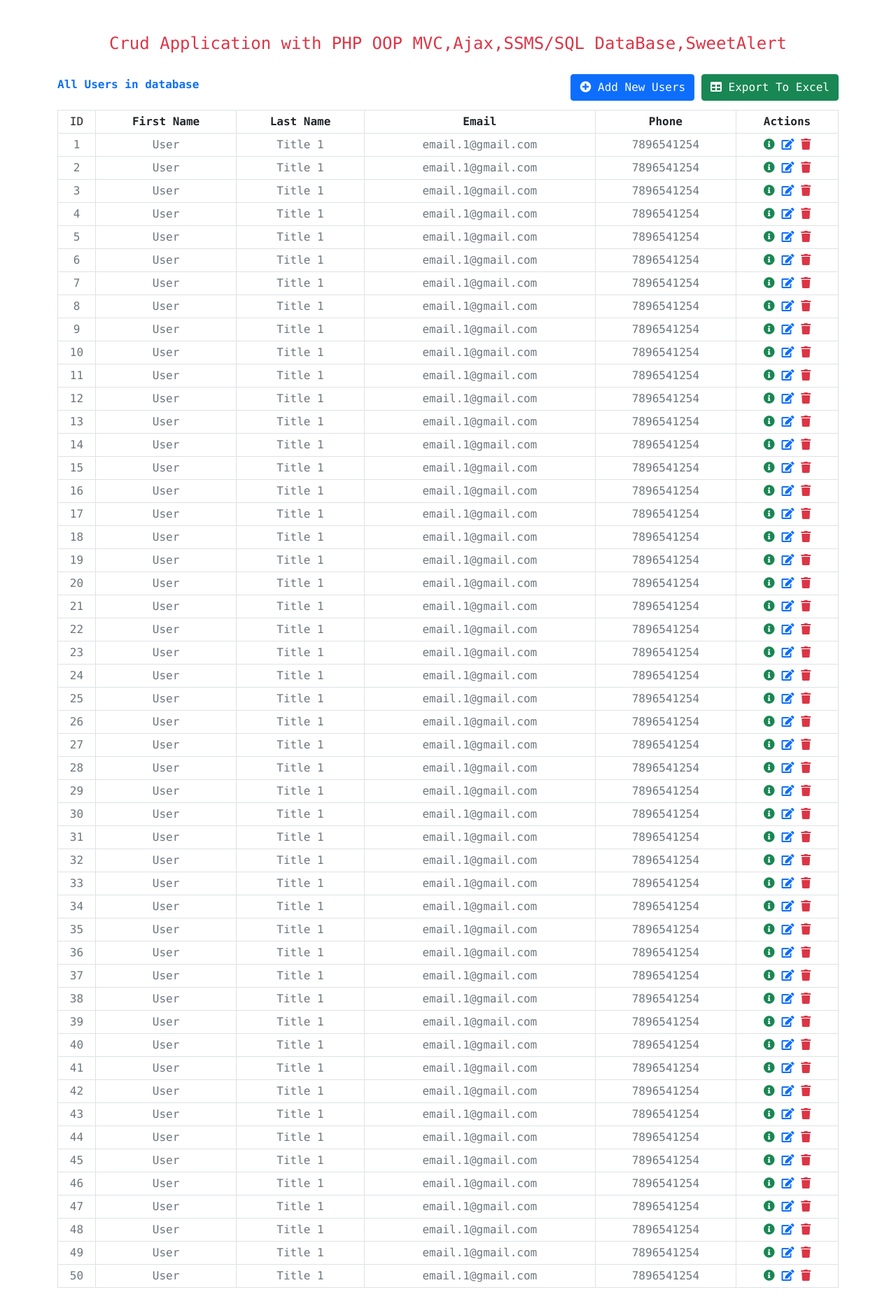
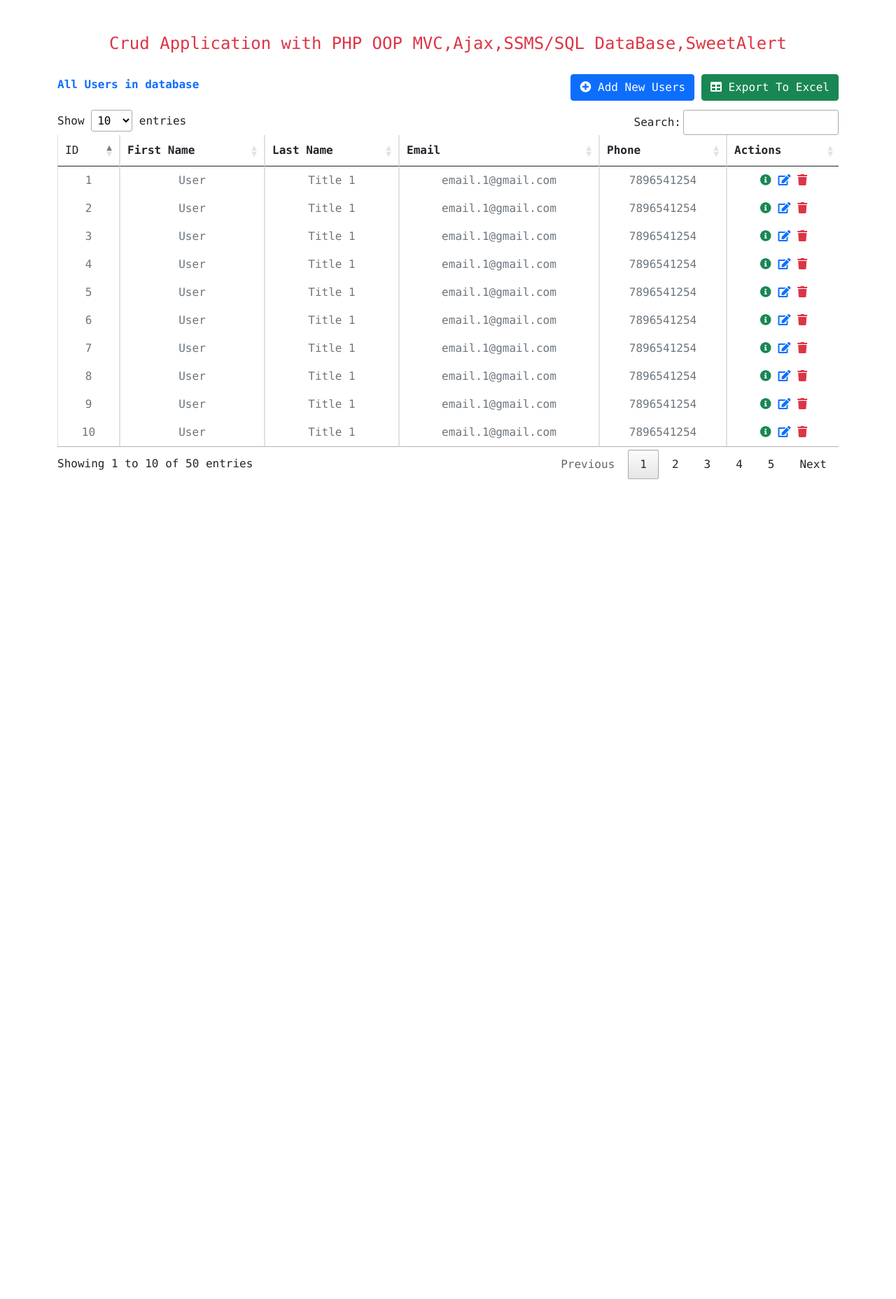
Before and after one commit to iyobosa-bi/Mini-Crud-Application, a PHP site: page / in a window 1280 px wide. Shown: the part 88-1945 px from the top of the page at 70% size. After the commit the page ends 773 px from the top, so only its background shows below. Run offline with PHP 8.4, Linux system fonts and the light colour scheme; some libraries are stand-ins or nearby versions.

Commit message:
paginated tables

```diff
--- a/index.php
+++ b/index.php
@@ -15,6 +15,7 @@
     <link rel="stylesheet" href="https://cdnjs.cloudflare.com/ajax/libs/twitter-bootstrap/5.1.0/css/bootstrap.min.css">
     <link rel="stylesheet" href="https://cdnjs.cloudflare.com/ajax/libs/font-awesome/5.15.4/css/all.min.css">
     <link rel="stylesheet" href="https://cdn.datatables.net/2.3.5/css/dataTables.dataTables.min.css" />
+    <link rel="stylesheet" href="https://cdn.jsdelivr.net/npm/sweetalert2@11/dist/sweetalert2.min.css">
     <link rel="stylesheet" href="assets/style.css">
     <title>Mini CRUD Table Application </title>
 
@@ -63,7 +64,7 @@
         <div class="row mt-2">
             <div class="col-md-12">
                 <div class="table-responsive">
-                    <table class="table table-table-striped table-bordered table-sm">
+                    <table id="tableList" class="table table-table-striped table-bordered table-sm">
                         <thead>
                             <tr class="text-center">
                                 <td>ID</td>
@@ -107,9 +108,18 @@
 
     <script src="jquery-3.7.1.min.js"></script>
     <script src="https://cdn.datatables.net/2.3.5/js/dataTables.min.js"></script>
-
     <script src="https://cdnjs.cloudflare.com/ajax/libs/popper.js/2.9.2/umd/popper.min.js"></script>
     <script src="https://cdnjs.cloudflare.com/ajax/libs/twitter-bootstrap/5.1.0/js/bootstrap.min.js"></script>
+    <script src="https://cdn.jsdelivr.net/npm/sweetalert2@11/dist/sweetalert2.all.min.js"></script>
+    <script>
+        $(document).ready(function(){
+
+                $('#tableList').DataTable({})
+
+
+        })
+    </script>
+
 </body>
 
 </html>
```
